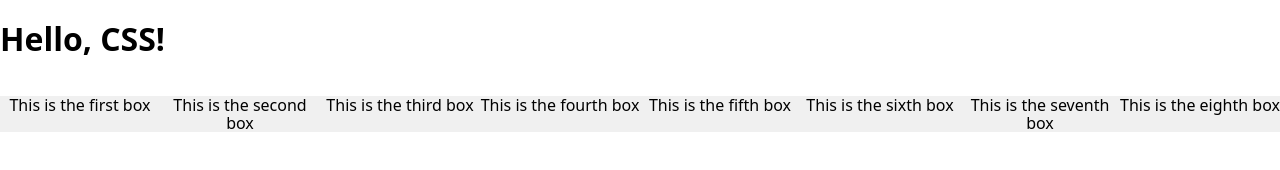
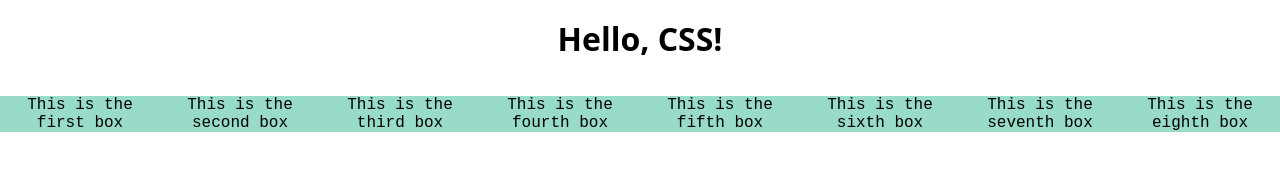
Before and after one commit to zorth44/css-green-hand, a website: page index.html in a window 1280 px wide. Drawn offline with nearby package versions, Linux system fonts and the light colour scheme.

Commit message:
Update title styling and modify box-item background color for improved aesthetics

```diff
--- a/index.html
+++ b/index.html
@@ -7,7 +7,7 @@
   <link rel="stylesheet" href="style.css">
 </head>
 <body>
-  <h1>Hello, CSS!</h1>
+  <h1 class="title">Hello, CSS!</h1>
   <div class="box">
     <p class="box-item">This is the first box</p>
     <p class="box-item">This is the second box</p>
--- a/style.css
+++ b/style.css
@@ -3,7 +3,12 @@
 }
 
 .box-item{
-    background-color: #f0f0f0;
+    font-family: 'Courier New', Courier, monospace;
+    background-color: #98dbc9;
     flex: 1;
     text-align: center;
 }
+
+.title{
+    text-align: center;
+}
```
